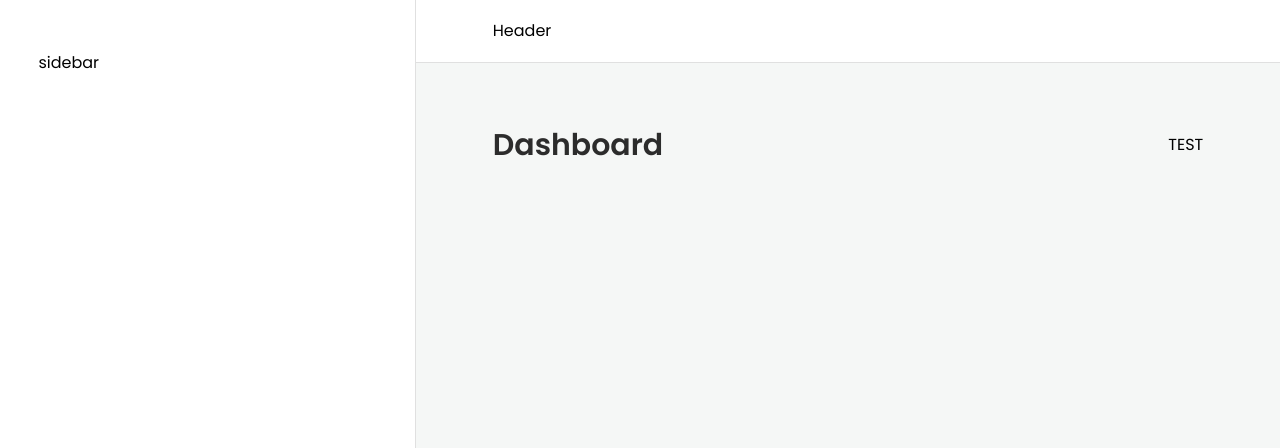
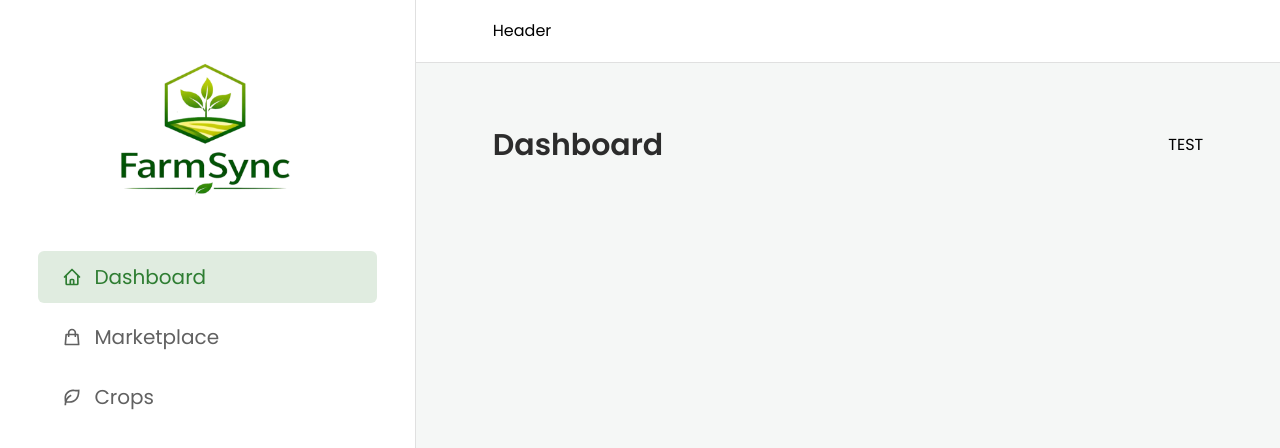
Before and after one commit to jan9601/CS-250-Project, a React (Vite) app in the folder frontend/FarmSync/: page /dashboard in a window 1280 px wide. Shown: the top 448 px of the page. Built offline with nearby package versions, Linux system fonts and the light colour scheme; a web font is replaced by a local one.

Commit message:
Implemented Complete Sidebar

```diff
--- a/frontend/FarmSync/package.json
+++ b/frontend/FarmSync/package.json
@@ -13,6 +13,7 @@
     "@tailwindcss/vite": "^4.2.1",
     "react": "^19.2.0",
     "react-dom": "^19.2.0",
+    "react-icons": "^5.6.0",
     "react-router-dom": "^7.13.1",
     "tailwindcss": "^4.2.1"
   },
--- a/frontend/FarmSync/src/pages/Crops.jsx
+++ b/frontend/FarmSync/src/pages/Crops.jsx
@@ -1,5 +1,15 @@
+import Heading from "../ui/Heading";
+import Row from "../ui/Row";
+
 function Crops() {
-  return <div>Crops</div>;
+  return (
+    <Row type="horizontal">
+      <Heading type="h1" className="text-text-primary">
+        Crops
+      </Heading>
+      <p>TEST</p>
+    </Row>
+  );
 }
 
 export default Crops;
--- a/frontend/FarmSync/src/pages/Marketplace.jsx
+++ b/frontend/FarmSync/src/pages/Marketplace.jsx
@@ -1,5 +1,15 @@
+import Heading from "../ui/Heading";
+import Row from "../ui/Row";
+
 function MarketPlace() {
-  return <div>Marketplace</div>;
+  return (
+    <Row type="horizontal">
+      <Heading type="h1" className="text-text-primary">
+        Marketplace
+      </Heading>
+      <p>TEST</p>
+    </Row>
+  );
 }
 
 export default MarketPlace;
--- /dev/null
+++ b/frontend/FarmSync/src/ui/Logo.jsx
@@ -0,0 +1,9 @@
+function Logo() {
+  return (
+    <div className="w-fit mx-auto mb-10 ">
+      <img src="completeLogo.png" className="h-40 w-auto" alt="Logo" />
+    </div>
+  );
+}
+
+export default Logo;
--- /dev/null
+++ b/frontend/FarmSync/src/ui/MainNav.jsx
@@ -0,0 +1,24 @@
+import {HiOutlineHome, HiOutlineShoppingBag} from "react-icons/hi";
+import {NavLink} from "react-router-dom";
+import NavItem from "./NavItem";
+import {RiLeafLine} from "react-icons/ri";
+
+function MainNav() {
+  return (
+    <nav>
+      <ul className="flex flex-col gap-2">
+        <NavItem to="/dashboard" icon={<HiOutlineHome />}>
+          Dashboard
+        </NavItem>
+        <NavItem to="/marketplace" icon={<HiOutlineShoppingBag />}>
+          Marketplace
+        </NavItem>
+        <NavItem to="/crops" icon={<RiLeafLine />}>
+          Crops
+        </NavItem>
+      </ul>
+    </nav>
+  );
+}
+
+export default MainNav;
--- /dev/null
+++ b/frontend/FarmSync/src/ui/NavItem.jsx
@@ -0,0 +1,45 @@
+/**
+ * NavItem Component
+ * -----------------
+ * Reusable navigation link for the sidebar.
+ *
+ * Handles:
+ * - Base layout styling
+ * - Hover state
+ * - Active state (via React Router NavLink)
+ *
+ * This prevents repeating Tailwind classes across every sidebar item.
+ *
+ *
+ * Active state uses 15% opacity of brand-primary
+ * Hover state uses 20% opacity of brand-light
+ * These values are standardized across the app.
+ */
+
+import {NavLink} from "react-router-dom";
+
+function NavItem({to, icon, children}) {
+  return (
+    <li>
+      <NavLink
+        to={to}
+        className={({isActive}) =>
+          `
+          flex items-center gap-3 px-6 py-3 rounded-md
+          text-xl transition-colors
+          ${
+            isActive
+              ? "bg-brand-primary/15 text-brand-primary"
+              : "text-text-secondary hover:bg-brand-light/20 hover:text-text-primary"
+          }
+        `
+        }
+      >
+        {icon}
+        <span>{children}</span>
+      </NavLink>
+    </li>
+  );
+}
+
+export default NavItem;
--- a/frontend/FarmSync/src/ui/Sidebar.jsx
+++ b/frontend/FarmSync/src/ui/Sidebar.jsx
@@ -1,7 +1,11 @@
+import Logo from "./Logo";
+import MainNav from "./MainNav";
+
 function Sidebar() {
   return (
     <aside className="py-[3.2rem] px-[2.4rem] border-r border-border row-span-full">
-      sidebar
+      <Logo />
+      <MainNav />
     </aside>
   );
 }
```
Also changed, not shown: frontend/FarmSync/public/completeLogo.png, 1 other file (tests, documents, lock files or other folders).
